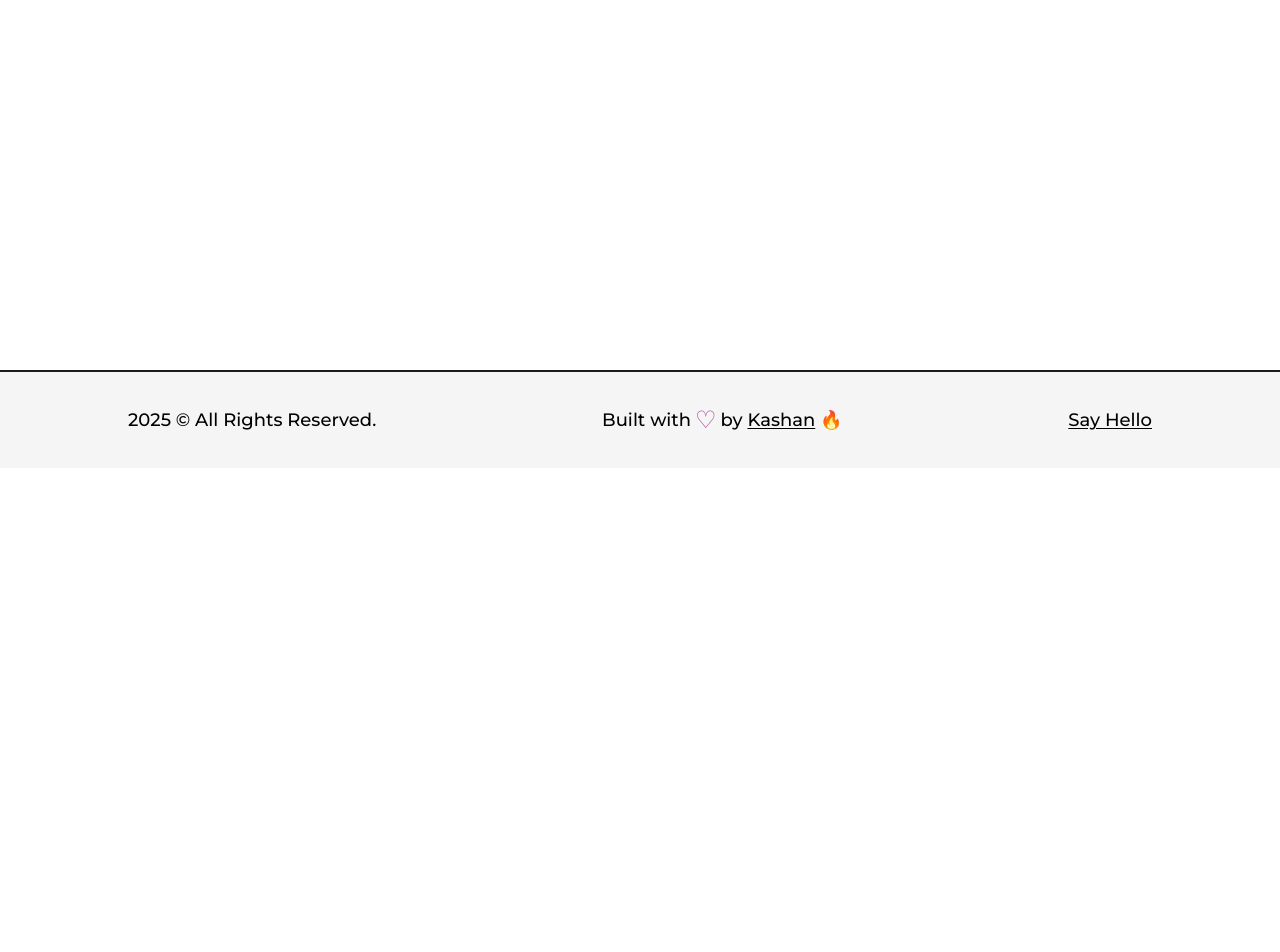
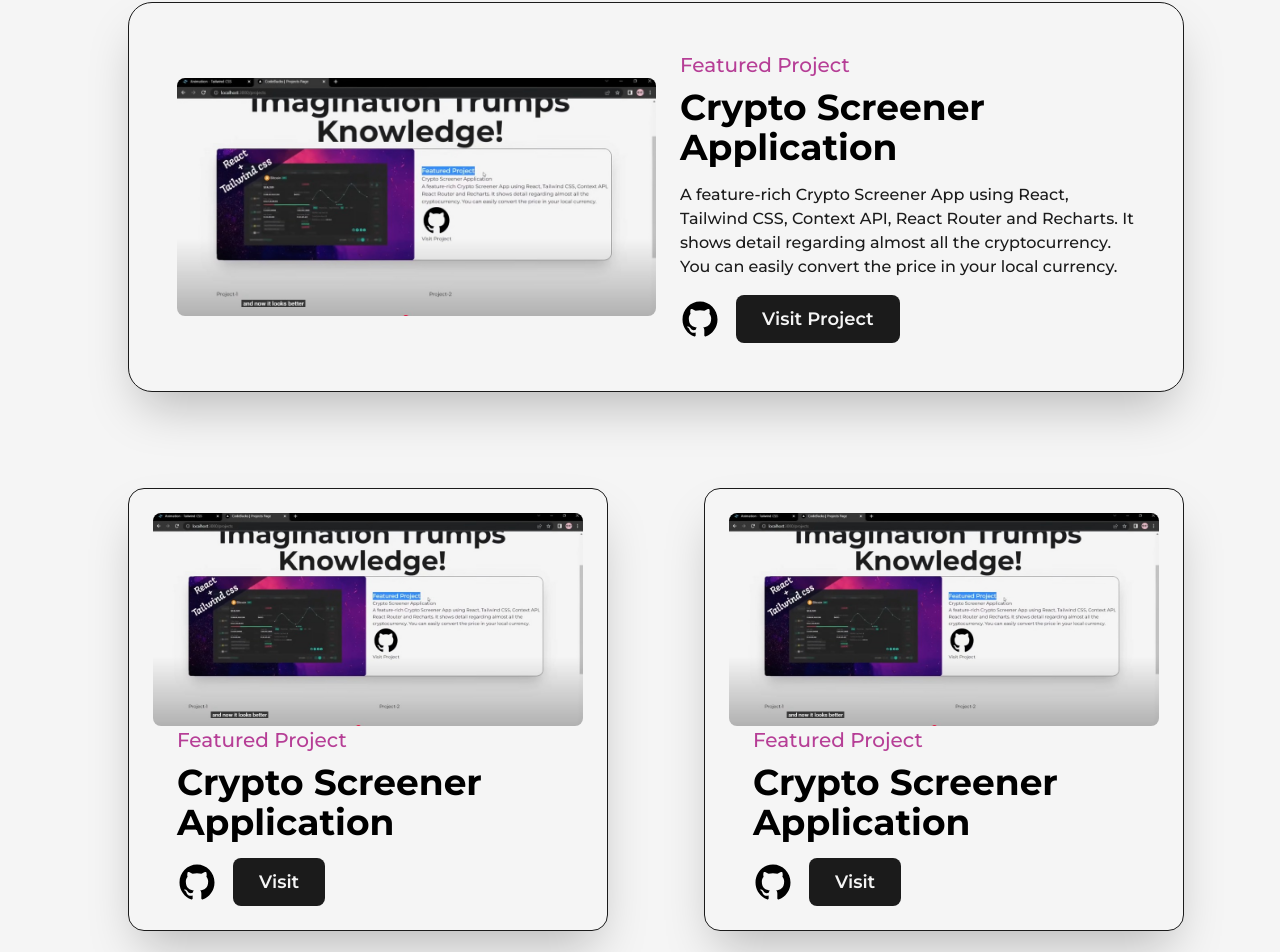
Before and after one commit to Kashan-2912/portfolio-website, a Next.js app: page /projects in a window 1280 px wide. Before the commit this address had no page. Shown: the part 518-1470 px from the top of the page. Before the commit the page ends 986 px from the top, so only its background shows below. Built offline with nearby package versions, Linux system fonts and the light colour scheme.

Commit message:
projects page

```diff
--- /dev/null
+++ b/src/app/projects/page.jsx
@@ -0,0 +1,190 @@
+import AnimatedText from "@/components/AnimatedText";
+import { GithubIcon } from "@/components/Icons";
+import Layout from "@/components/Layout";
+import Head from "next/head";
+import Image from "next/image";
+import Link from "next/link";
+import React from "react";
+
+const FeatureProject = ({ type, title, summary, img, link, github }) => {
+  return (
+    <article className="w-full flex items-center justify-between rounded-3xl border border-solid border-dark bg-light shadow-2xl p-12">
+      <Link
+        href={link}
+        target="_blank"
+        className="w-1/2 cursor-pointer overflow-hidden rounded-lg"
+      >
+        <img
+          src={img}
+          alt={title}
+          className="w-full h-auto object-cover"
+        />
+      </Link>
+
+      <div className="w-1/2 flex flex-col items-start justify-between pl-6">
+        <span className="text-primary font-medium text-xl">{type}</span>
+
+        <Link
+          href={link}
+          target="_blank"
+          className="hover:underline underline-offset-2"
+        >
+          <h2 className="my-2 w-full text-left text-4xl font-bold">{title}</h2>
+        </Link>
+
+        <p className="my-2 font-medium text-dark">{summary}</p>
+
+        <div className="mt-2 flex items-center">
+          <Link href={github} target="_blank" className="w-10">
+            <GithubIcon />
+          </Link>
+
+          <Link
+            href={link}
+            target="_blank"
+            className="ml-4 rounded-lg bg-dark text-light p-2 px-6 text-lg font-semibold hover:bg-light hover:text-dark border-2 border-solid border-transparent hover:border-dark duration-300 quick"
+          >
+            Visit Project
+          </Link>
+        </div>
+      </div>
+    </article>
+  );
+};
+
+const Project = ({ type, title, img, link, github }) => {
+  return (
+    <article className="w-full flex flex-col items-center justify-center rounded-2xl border border-solid border-dark bg-light shadow-2xl p-6 relative">
+      <Link
+        href={link}
+        target="_blank"
+        className="w-full cursor-pointer overflow-hidden rounded-lg"
+      >
+        <img
+          src={img}
+          alt={title}
+          className="w-full h-auto object-cover"
+        />
+      </Link>
+
+      <div className="w-full flex flex-col items-start justify-between pl-6">
+        <span className="text-primary font-medium text-xl">{type}</span>
+
+        <Link
+          href={link}
+          target="_blank"
+          className="hover:underline underline-offset-2"
+        >
+          <h2 className="my-2 w-full text-left text-4xl font-bold">{title}</h2>
+        </Link>
+
+        <div className="mt-2 flex items-center">
+          <Link href={github} target="_blank" className="w-10">
+            <GithubIcon />
+          </Link>
+
+          <Link
+            href={link}
+            target="_blank"
+            className="ml-4 rounded-lg bg-dark text-light p-2 px-6 text-lg font-semibold hover:bg-light hover:text-dark border-2 border-solid border-transparent hover:border-dark duration-300 quick"
+          >
+            Visit
+          </Link>
+        </div>
+      </div>
+    </article>
+  );
+};
+
+const page = () => {
+  return (
+    <>
+      <Head>
+        <title>Kashan | Projects Page</title>
+        <meta
+          name="description"
+          content="Is your website struggling to load quickly? You've come to the right profile. When you connect with Muhammad Kashan Ashraf, you're not just hiring a developer or a designer—you're gaining a partner committed to bringing your vision to life. With a rich blend of technical skills and creative design expertise, I ensure that every project is functional, visually stunning, and user-friendly. My holistic approach provides comprehensive solutions tailored to your specific needs. Clear communication, timely delivery, and exceptional quality are the hallmarks of my work. Partnering with me means your project is in capable hands, driving your business forward with innovative and efficient digital solutions. Discover List of projects Kashan has made."
+        />
+      </Head>
+
+      <main className="w-full mb-16 flex flex-col items-center justify-center">
+        <Layout className={"pt-16"}>
+          <AnimatedText
+            text="Imagination Trumps Knowledge!"
+            className="mb-16"
+          />
+
+          <div className="grid grid-cols-12 gap-24">
+            <div className="col-span-12">
+              <FeatureProject
+                type="Featured Project"
+                title="Crypto Screener Application"
+                summary="A feature-rich Crypto Screener App using React, Tailwind CSS, Context API, React Router and Recharts.
+It shows detail regarding almost all the cryptocurrency. You can easily convert the price in your
+local currency."
+                img="/image.png"
+                link="https://github.com/Kashan-2912"
+                github="https://github.com/Kashan-2912"
+              />
+            </div>
+
+            <div className="col-span-6">
+              <Project
+                type="Featured Project"
+                title="Crypto Screener Application"
+                img="/image.png"
+                link="https://github.com/Kashan-2912"
+                github="https://github.com/Kashan-2912"
+              />
+            </div>
+
+            <div className="col-span-6">
+              <Project
+                type="Featured Project"
+                title="Crypto Screener Application"
+                img="/image.png"
+                link="https://github.com/Kashan-2912"
+                github="https://github.com/Kashan-2912"
+              />
+            </div>
+
+            <div className="col-span-12">
+              <FeatureProject
+                type="Featured Project"
+                title="Crypto Screener Application"
+                summary="A feature-rich Crypto Screener App using React, Tailwind CSS, Context API, React Router and Recharts.
+It shows detail regarding almost all the cryptocurrency. You can easily convert the price in your
+local currency."
+                img="/image.png"
+                link="https://github.com/Kashan-2912"
+                github="https://github.com/Kashan-2912"
+              />
+            </div>
+
+            <div className="col-span-6">
+              <Project
+                type="Featured Project"
+                title="Crypto Screener Application"
+                img="/image.png"
+                link="https://github.com/Kashan-2912"
+                github="https://github.com/Kashan-2912"
+              />
+            </div>
+
+            <div className="col-span-6">
+              <Project
+                type="Featured Project"
+                title="Crypto Screener Application"
+                img="/image.png"
+                link="https://github.com/Kashan-2912"
+                github="https://github.com/Kashan-2912"
+              />
+            </div>
+          </div>
+        </Layout>
+      </main>
+    </>
+  );
+};
+
+export default page;
```
Also changed, not shown: public/image.png (added).
